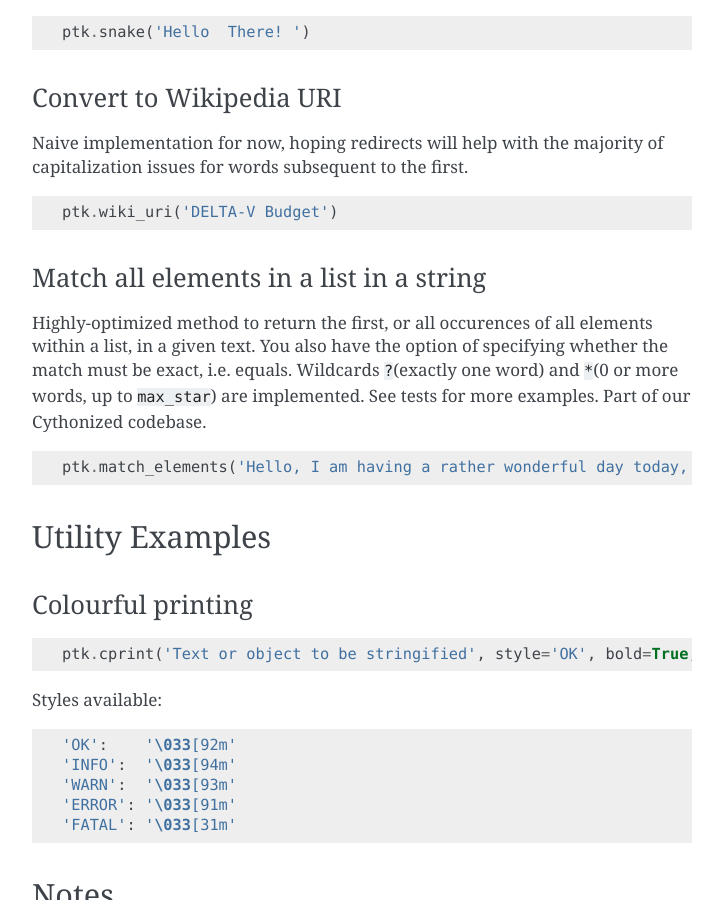
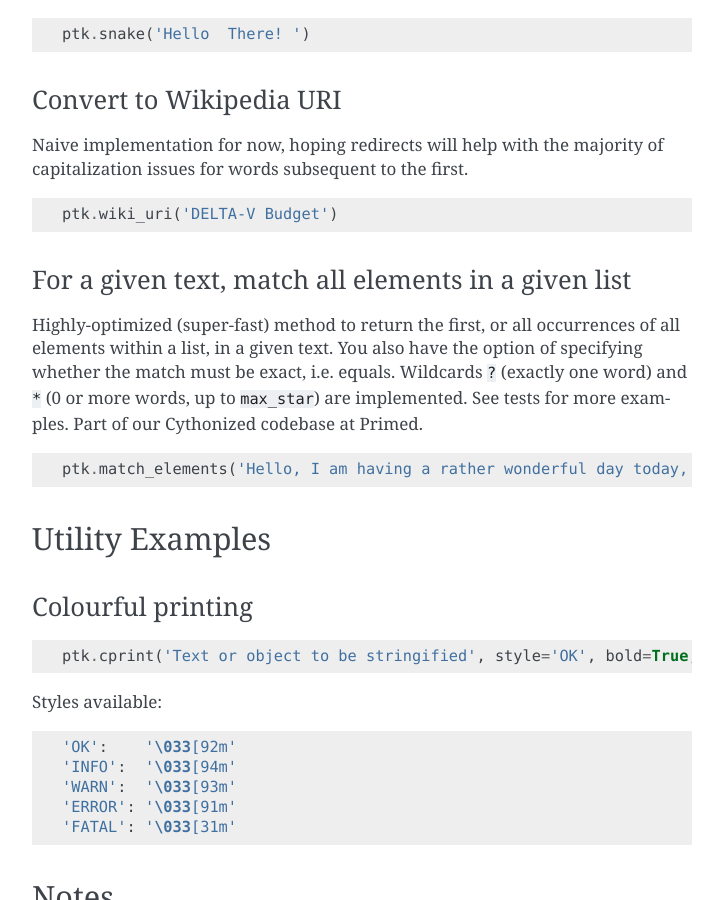
Before and after one commit to eyb1/primed, a Sphinx documentation site: the page built from docs/index.rst, in a window 1280 px wide and 900 px high, scrolled down 1802 px. Shown: the whole window, without its empty margins (388-1111 px from the left). Built offline with Sphinx 7.4.7, drawn with Linux system fonts in a browser that asks for light colours; some of the changed text lies outside the part shown.

```diff
--- a/docs/index.rst
+++ b/docs/index.rst
@@ -28,7 +28,7 @@ Primed Toolkit
    :alt: PyPI license
 
 
-General utility and NLP functions. Currently under development, so use at your own risk. Tests and thorough documentation will be added at some point (meaning probably never, but I will bear it in mind).
+NLP functions designed for fast execution times. General utility functions added as required. Currently under development, so use at your own risk, although it is likely to be stable if using ``pip``\ .
 
 Installation
 ------------
@@ -122,10 +122,10 @@ Naive implementation for now, hoping redirects will help with the majority of ca
 
    ptk.wiki_uri('DELTA-V Budget')
 
-Match all elements in a list in a string
-^^^^^^^^^^^^^^^^^^^^^^^^^^^^^^^^^^^^^^^^
+For a given text, match all elements in a given list
+^^^^^^^^^^^^^^^^^^^^^^^^^^^^^^^^^^^^^^^^^^^^^^^^^^^^
 
-Highly-optimized method to return the first, or all occurences of all elements within a list, in a given text. You also have the option of specifying whether the match must be exact, i.e. equals. Wildcards ``?``\ (exactly one word) and ``*``\ (0 or more words, up to ``max_star``\) are implemented. See tests for more examples. Part of our Cythonized codebase.
+Highly-optimized (super-fast) method to return the first, or all occurrences of all elements within a list, in a given text. You also have the option of specifying whether the match must be exact, i.e. equals. Wildcards ``?``\  (exactly one word) and ``*``\  (0 or more words, up to ``max_star``\ ) are implemented. See tests for more examples. Part of our Cythonized codebase at Primed.
 
 .. code-block:: python
 
```
Also changed, not shown: README.rst (+4 -4 lines).
